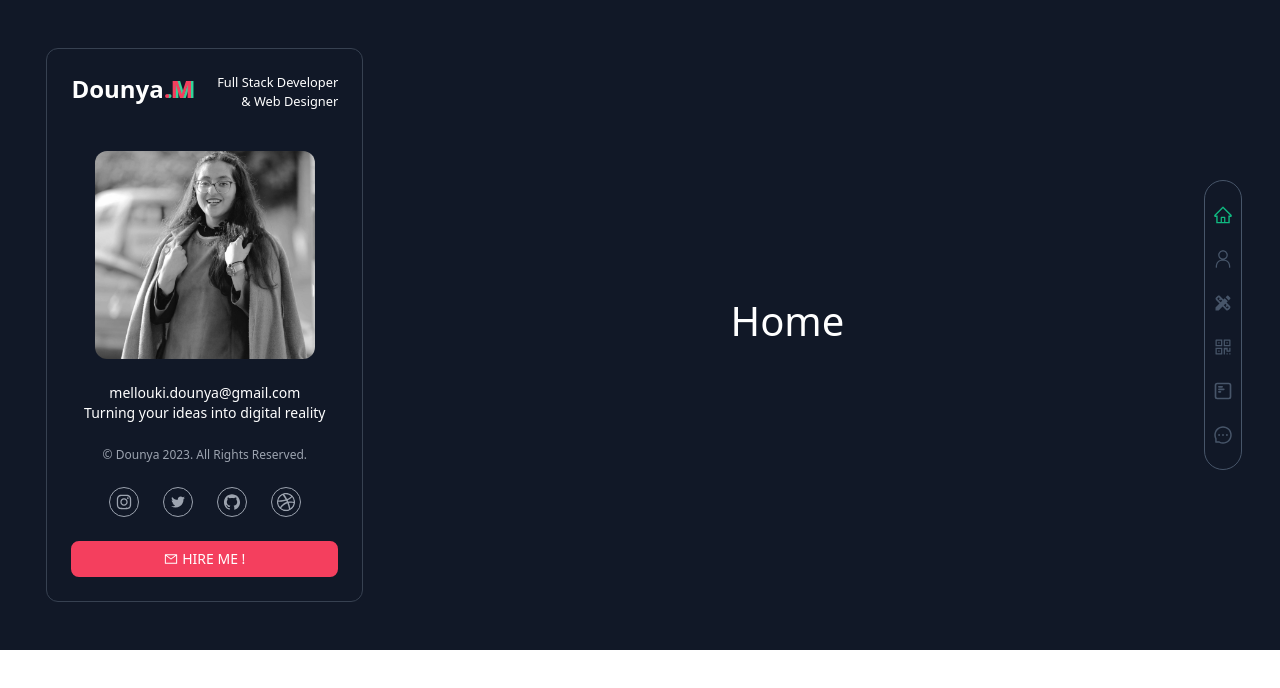
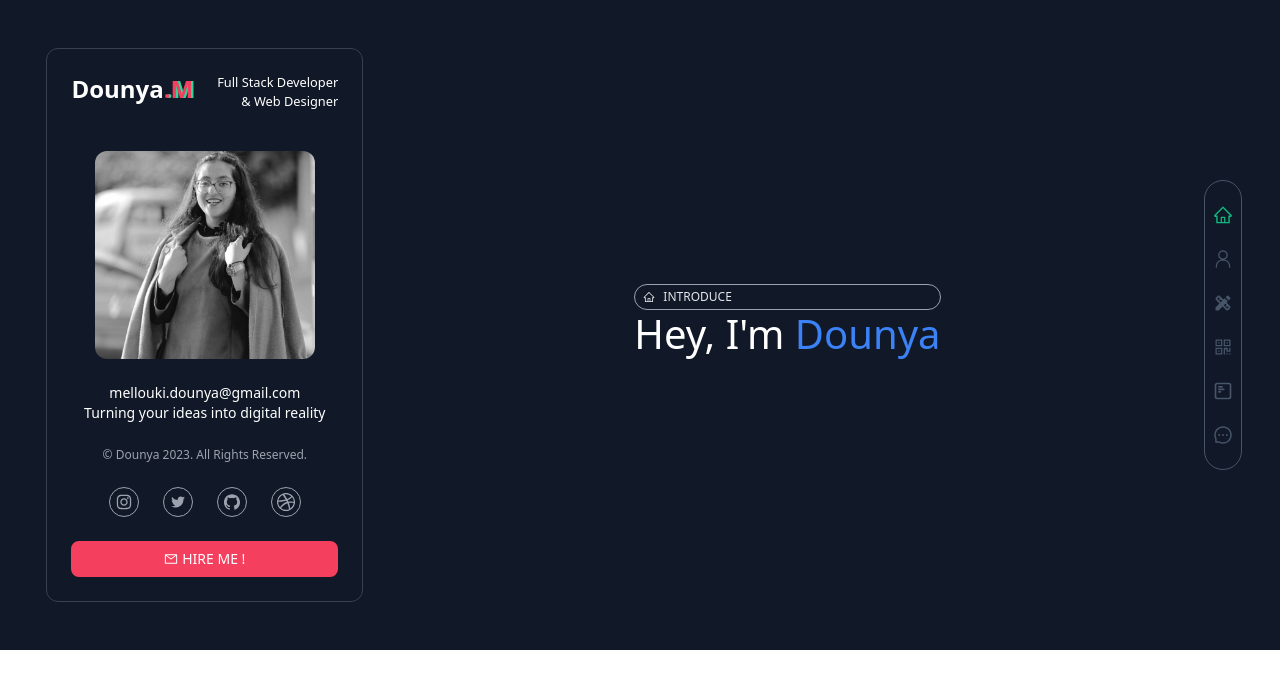
Before and after one commit to dounya-m/Dou_Portfolio, a React (Create React App) app: page / in a window 1280 px wide. Shown: the top 688 px of the page. Built offline with nearby package versions, Linux system fonts and the light colour scheme.

Commit message:
start home page

```diff
--- a/src/pages/Home.jsx
+++ b/src/pages/Home.jsx
@@ -1,9 +1,19 @@
 import React from 'react'
+import {AiOutlineHome} from 'react-icons/ai'
 
 function Home() {
   return (
     <>
-    <h1>Home</h1>
+    <div className='flex items-center gap-2 text-xs uppercase border-[1px] py-1 px-2 rounded-full text-gray-200 border-gray-400 '>
+      <AiOutlineHome />
+      introduce
+    </div>
+    <div>
+      <h1>
+        Hey, I'm <span className='text-blue-500'>Dounya</span>
+
+      </h1>
+    </div>
     </>
   )
 }
```
